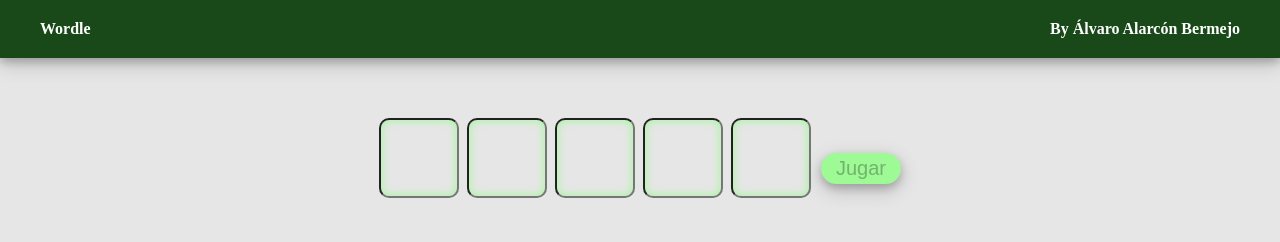
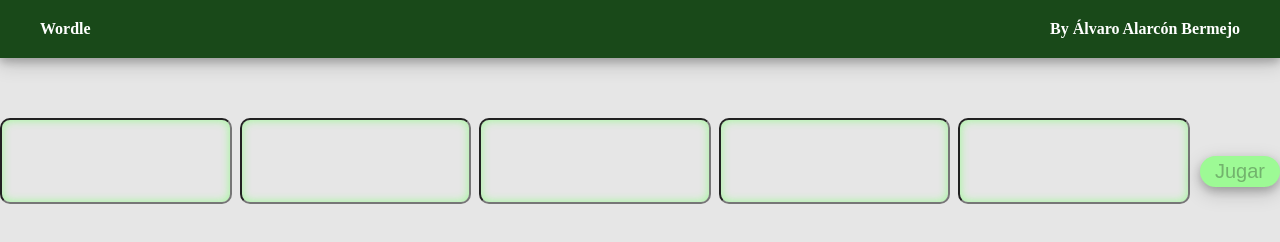
Before and after one commit to Alabalala/wordleTest, a plain HTML site: page index.html in a window 1280 px wide. Drawn offline with Linux system fonts and the light colour scheme.

Commit message:
changed css to make responsive even more

```diff
--- a/style.css
+++ b/style.css
@@ -30,7 +30,8 @@ main {
 .columns {
     display: flex;
     flex-direction: column;
-
+    width: 100%;
+    align-items: center;
 }
 
 .row-parent {
@@ -59,8 +60,8 @@ justify-content: center;
 }
 
 .row input {
-width: 80px;
-height: 80px;
+width: 20%;
+height: 20%;
 border-radius: 10px;
 box-shadow: inset 0 0 10px #9dfa95;
 font-size: 70px;
```
